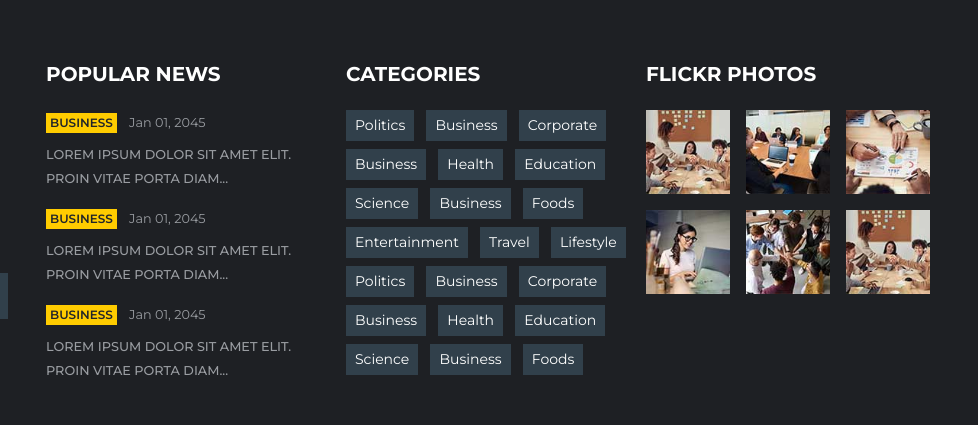
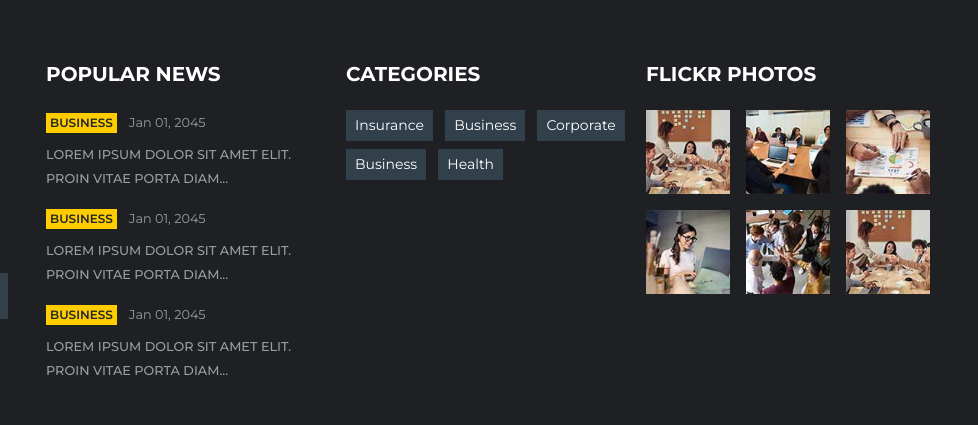
Before and after one commit to adminkonti/monti, a plain HTML site: page contact.html in a window 1280 px wide. Shown: the part 1127-1552 px from the top of the page, 302-1280 px from the left. Drawn offline with nearby package versions, Linux system fonts and the light colour scheme.

Commit message:
Update contact.html

```diff
--- a/contact.html
+++ b/contact.html
@@ -269,27 +269,11 @@
             <div class="col-lg-3 col-md-6 mb-5">
                 <h5 class="mb-4 text-white text-uppercase font-weight-bold">Categories</h5>
                 <div class="m-n1">
-                    <a href="" class="btn btn-sm btn-secondary m-1">Politics</a>
+                    <a href="" class="btn btn-sm btn-secondary m-1">Insurance</a>
                     <a href="" class="btn btn-sm btn-secondary m-1">Business</a>
                     <a href="" class="btn btn-sm btn-secondary m-1">Corporate</a>
                     <a href="" class="btn btn-sm btn-secondary m-1">Business</a>
                     <a href="" class="btn btn-sm btn-secondary m-1">Health</a>
-                    <a href="" class="btn btn-sm btn-secondary m-1">Education</a>
-                    <a href="" class="btn btn-sm btn-secondary m-1">Science</a>
-                    <a href="" class="btn btn-sm btn-secondary m-1">Business</a>
-                    <a href="" class="btn btn-sm btn-secondary m-1">Foods</a>
-                    <a href="" class="btn btn-sm btn-secondary m-1">Entertainment</a>
-                    <a href="" class="btn btn-sm btn-secondary m-1">Travel</a>
-                    <a href="" class="btn btn-sm btn-secondary m-1">Lifestyle</a>
-                    <a href="" class="btn btn-sm btn-secondary m-1">Politics</a>
-                    <a href="" class="btn btn-sm btn-secondary m-1">Business</a>
-                    <a href="" class="btn btn-sm btn-secondary m-1">Corporate</a>
-                    <a href="" class="btn btn-sm btn-secondary m-1">Business</a>
-                    <a href="" class="btn btn-sm btn-secondary m-1">Health</a>
-                    <a href="" class="btn btn-sm btn-secondary m-1">Education</a>
-                    <a href="" class="btn btn-sm btn-secondary m-1">Science</a>
-                    <a href="" class="btn btn-sm btn-secondary m-1">Business</a>
-                    <a href="" class="btn btn-sm btn-secondary m-1">Foods</a>
                 </div>
             </div>
             <div class="col-lg-3 col-md-6 mb-5">
```
